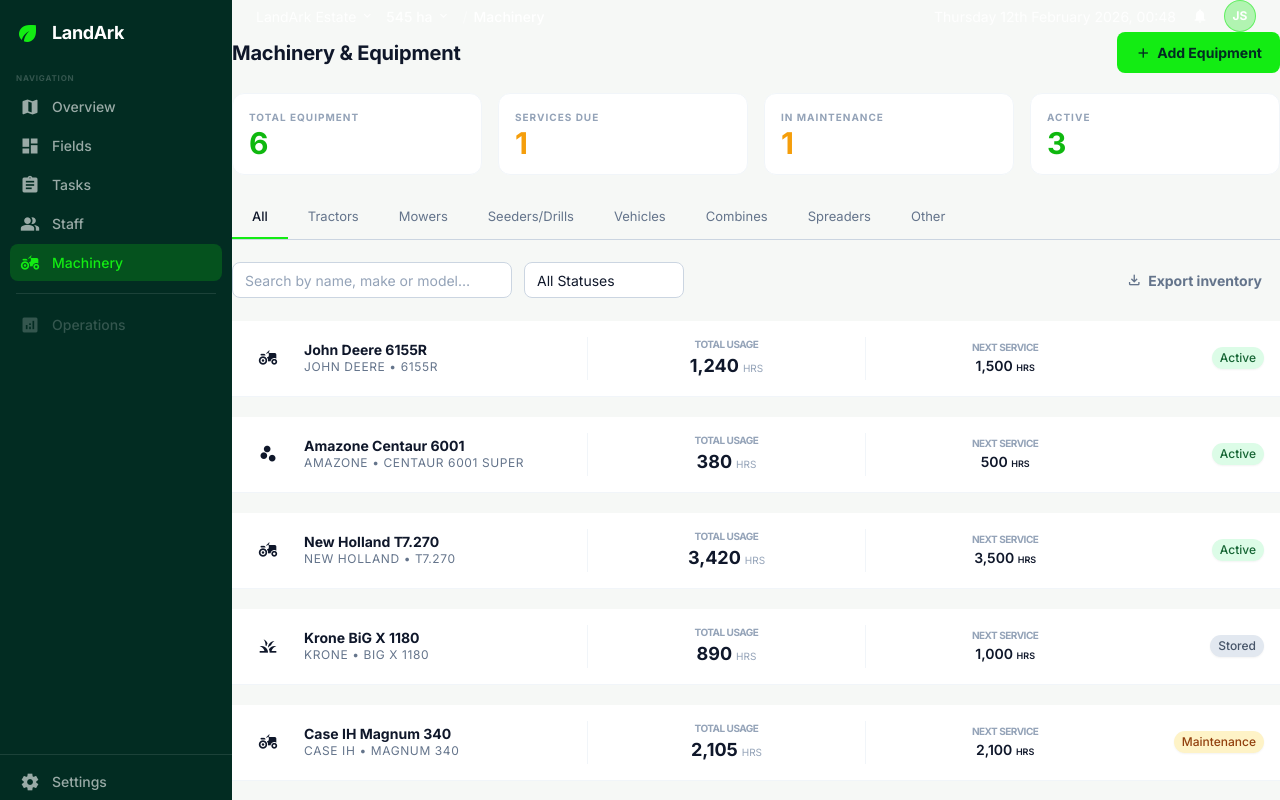
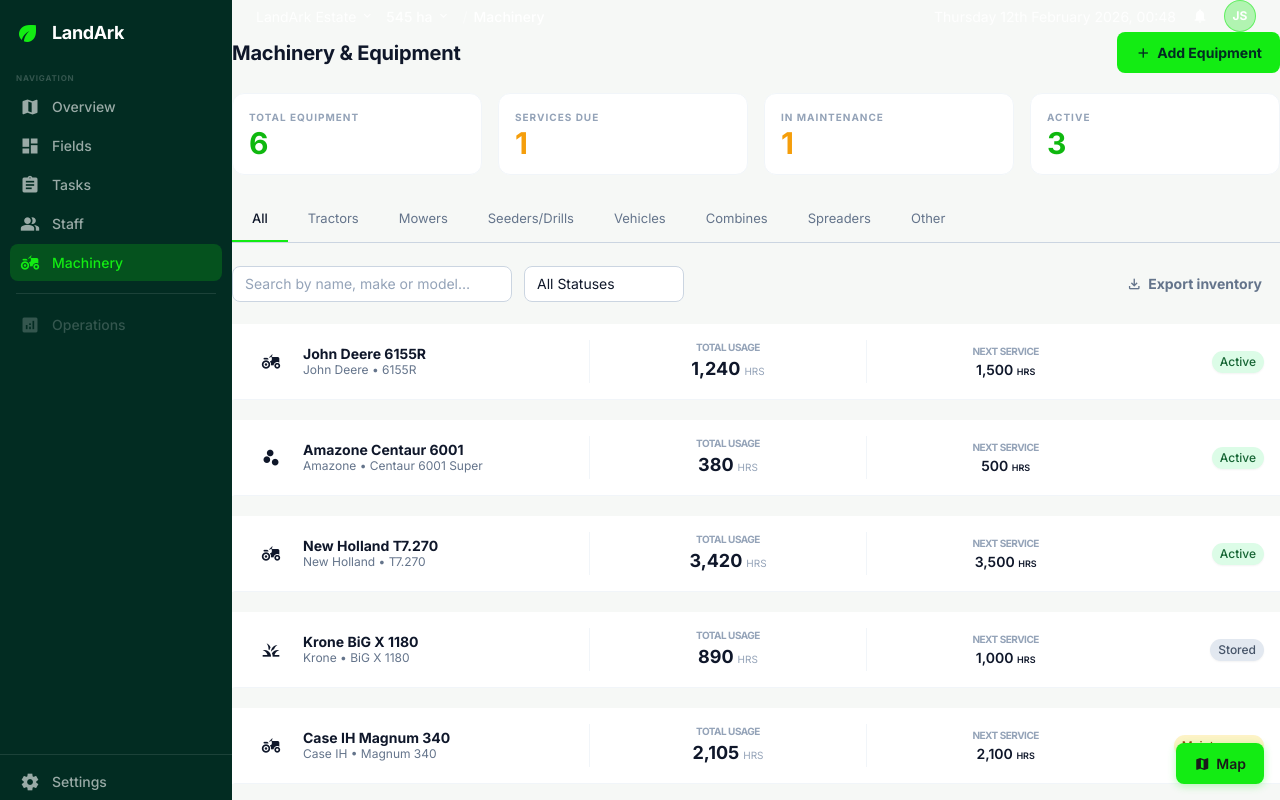
Before and after one commit to George-Corfield/estate-demo-v3, a React (Vite) app in the folder soilark/: page /machinery in a window 1280 px wide. Built offline with nearby package versions, Linux system fonts and the light colour scheme.

Commit message:
Update to better machinery style

```diff
--- a/soilark/src/components/shared/TabBar.jsx
+++ b/soilark/src/components/shared/TabBar.jsx
@@ -1,11 +1,11 @@
 export default function TabBar({ tabs, activeTab, onChange }) {
   return (
-    <div className="flex gap-0" style={{ borderBottom: '1px solid var(--color-surface-300)' }}>
+    <div className="flex gap-0 overflow-x-auto items-stretch thin-scrollbar" style={{ borderBottom: '1px solid var(--color-surface-300)', minHeight: '48px' }}>
       {tabs.map((tab) => (
         <button
           key={tab.id}
           onClick={() => onChange(tab.id)}
-          className="relative"
+          className="relative flex-shrink-0"
           style={{
             padding: '12px 20px',
             fontFamily: 'var(--font-body)',
--- a/soilark/src/index.css
+++ b/soilark/src/index.css
@@ -495,6 +495,12 @@
 .custom-scrollbar::-webkit-scrollbar-thumb { background: var(--color-slate-300); border-radius: 10px; }
 .custom-scrollbar::-webkit-scrollbar-thumb:hover { background: var(--color-slate-400); }
 
+.thin-scrollbar::-webkit-scrollbar { width: 3px; }
+.thin-scrollbar::-webkit-scrollbar-track { background: transparent; }
+.thin-scrollbar::-webkit-scrollbar-thumb { background: var(--color-slate-300); border-radius: 10px; }
+.thin-scrollbar::-webkit-scrollbar-thumb:hover { background: var(--color-slate-400); }
+.thin-scrollbar { scrollbar-width: thin; }
+
 /* Toast animations */
 @keyframes slideUp {
   from { transform: translateY(16px); opacity: 0; }
--- /dev/null
+++ b/soilark/src/modules/machinery/MachineryListCompact.jsx
@@ -0,0 +1,63 @@
+import { useApp } from '../../context/AppContext'
+import { MACHINERY_STATUS_COLORS } from '../../data/machinery'
+
+const TYPE_ICON_MAP = {
+  Tractor: 'agriculture',
+  'Combine Harvester': 'precision_manufacturing',
+  'Fertilizer Spreader': 'scatter_plot',
+  'Forage Harvester': 'grass',
+  Seeder: 'yard',
+  Mower: 'content_cut',
+  Vehicle: 'directions_car',
+  Other: 'build',
+}
+
+export default function MachineryListCompact({ selectedId, onEquipmentClick }) {
+  const { machinery } = useApp()
+
+  return (
+    <div className="flex flex-col h-full" style={{ background: 'var(--color-surface-50)' }}>
+      <div style={{ padding: '12px 16px', borderBottom: '1px solid var(--color-surface-300)' }}>
+        <h3 className="text-label" style={{ color: 'var(--color-slate-400)', margin: 0 }}>
+          Equipment ({machinery.length})
+        </h3>
+      </div>
+      <div className="flex-1 overflow-y-auto custom-scrollbar">
+        {machinery.map(equipment => {
+          const icon = TYPE_ICON_MAP[equipment.type] || 'build'
+          const badgeClass = MACHINERY_STATUS_COLORS[equipment.status] || 'badge-neutral'
+          const isActive = equipment.id === selectedId
+
+          return (
+            <div
+              key={equipment.id}
+              onClick={() => onEquipmentClick(equipment.id)}
+              className="flex items-center gap-3"
+              style={{
+                padding: '10px 12px',
+                cursor: 'pointer',
+                borderLeft: isActive ? '3px solid var(--color-primary)' : '3px solid transparent',
+                background: isActive ? 'rgba(19, 236, 19, 0.06)' : 'transparent',
+                borderBottom: '1px solid var(--color-surface-200)',
+                transition: 'background 0.15s ease',
+              }}
+              onMouseEnter={e => { if (!isActive) e.currentTarget.style.background = 'var(--color-surface-100)' }}
+              onMouseLeave={e => { if (!isActive) e.currentTarget.style.background = 'transparent' }}
+            >
+              <div style={{ width: 32, height: 32, borderRadius: '6px', background: 'var(--color-surface-100)', display: 'flex', alignItems: 'center', justifyContent: 'center', flexShrink: 0 }}>
+                <span className="material-symbols-outlined" style={{ color: 'var(--color-slate-700)', fontSize: 16 }}>{icon}</span>
+              </div>
+              <div className="flex-1 min-w-0">
+                <p className="font-bold text-slate-900 m-0 text-sm leading-tight truncate">{equipment.name}</p>
+                <p className="text-xs text-slate-500 m-0 truncate">{equipment.make} {equipment.model}</p>
+              </div>
+              <span className={`badge ${badgeClass}`} style={{ fontSize: 10, padding: '2px 6px', flexShrink: 0 }}>
+                {equipment.status}
+              </span>
+            </div>
+          )
+        })}
+      </div>
+    </div>
+  )
+}
--- a/soilark/src/modules/machinery/MachineryListView.jsx
+++ b/soilark/src/modules/machinery/MachineryListView.jsx
@@ -41,7 +41,7 @@
   URL.revokeObjectURL(url)
 }
 
-export default function MachineryListView({ onEquipmentClick, showInlineCreate, setShowInlineCreate }) {
+export default function MachineryListView({ onEquipmentClick, showInlineCreate, setShowInlineCreate, compact, selectedId }) {
   const { machinery } = useApp()
   const [activeTab, setActiveTab] = useState('All')
   const [search, setSearch] = useState('')
@@ -86,17 +86,22 @@
 
   return (
     <div className="flex flex-col h-full overflow-hidden">
-      <div style={{ padding: 'var(--content-padding)' }} className="flex flex-col gap-5 flex-1 overflow-y-auto custom-scrollbar">
+      <div style={{ padding: compact ? '12px' : 'var(--content-padding)' }} className="flex flex-col gap-5 flex-1 overflow-y-auto custom-scrollbar" >
         {/* Page Header */}
         <div className="flex items-center justify-between">
-          <h1 className="text-heading-2" style={{ color: 'var(--color-slate-900)', margin: 0 }}>Machinery & Equipment</h1>
+          <h1 className={compact ? 'text-heading-3' : 'text-heading-2'} style={{ color: 'var(--color-slate-900)', margin: 0 }}>
+            {compact ? 'Equipment' : 'Machinery & Equipment'}
+          </h1>
+          {!compact && (
             <button onClick={() => setShowInlineCreate(true)} className="btn btn-primary">
               <span className="material-symbols-outlined" style={{ fontSize: 16 }}>add</span>
               Add Equipment
             </button>
+          )}
         </div>
 
         {/* Stat Strip */}
+        {!compact && (
           <div className="grid grid-cols-4 gap-4">
             <div className="stat-card">
               <p className="text-label" style={{ color: 'var(--color-slate-400)', marginBottom: 4 }}>Total Equipment</p>
@@ -115,34 +120,39 @@
               <p className="text-data-large" style={{ color: 'var(--color-green-600)' }}>{activeCount}</p>
             </div>
           </div>
+        )}
 
         {/* Category Tabs */}
         <TabBar tabs={CATEGORY_TABS} activeTab={activeTab} onChange={setActiveTab} />
 
         {/* Filter & Search Row */}
-        <div className="flex items-center gap-3">
+        <div className={`flex items-center gap-3 ${compact ? 'flex-wrap' : ''}`}>
           <input
             type="text"
             placeholder="Search by name, make or model…"
             value={search}
             onChange={e => setSearch(e.target.value)}
             className="form-input"
-            style={{ maxWidth: 280 }}
+            style={{ maxWidth: compact ? '100%' : 280, flex: compact ? '1 1 auto' : undefined, minWidth: compact ? 120 : undefined }}
           />
           <select
             value={statusFilter}
             onChange={e => setStatusFilter(e.target.value)}
             className="form-select"
-            style={{ width: 160 }}
+            style={{ width: compact ? 'auto' : 160, flex: compact ? '0 1 auto' : undefined }}
           >
             <option value="All">All Statuses</option>
             {EQUIPMENT_STATUSES.map(s => <option key={s} value={s}>{s}</option>)}
           </select>
+          {!compact && (
+            <>
               <div className="flex-1" />
               <button onClick={() => exportCSV(machinery)} className="btn btn-ghost">
                 <span className="material-symbols-outlined" style={{ fontSize: 16 }}>download</span>
                 Export inventory
               </button>
+            </>
+          )}
         </div>
 
         {/* Inline Create Form (Pattern A) */}
@@ -160,34 +170,38 @@
             const badgeClass = MACHINERY_STATUS_COLORS[equipment.status] || 'badge-neutral';
             const isOverdue = equipment.hours >= equipment.nextServiceDue;
 
+            const isSelected = compact && equipment.id === selectedId
+
             return (
               <div
                 key={equipment.id}
                 onClick={() => onEquipmentClick(equipment.id)}
-                className="group flex items-center p-4 mb-2"
+                className={`group flex items-center ${compact ? 'p-3' : 'p-4'} mb-2`}
                 style={{
                   cursor: 'pointer',
-                  background: 'white',
+                  background: isSelected ? 'rgba(19, 236, 19, 0.06)' : 'white',
                   borderBottom: `1px solid var(--color-slate-100)`,
+                  borderLeft: isSelected ? '3px solid var(--color-primary)' : '3px solid transparent',
                   transition: 'background 0.2s ease'
                 }}
-                onMouseEnter={e => { e.currentTarget.style.background = 'var(--color-surface-50)' }}
-                onMouseLeave={e => { e.currentTarget.style.background = 'white' }}
+                onMouseEnter={e => { if (!isSelected) e.currentTarget.style.background = 'var(--color-surface-50)' }}
+                onMouseLeave={e => { if (!isSelected) e.currentTarget.style.background = isSelected ? 'rgba(19, 236, 19, 0.06)' : 'white' }}
               >
                 {/* 1. Identity Column (The "What") */}
-                <div className="flex items-center gap-4 w-1/3 min-w-[250px]">
-                  <div style={{ width: 40, height: 40, borderRadius: '8px', background: 'var(--color-surface-100)', display: 'flex', alignItems: 'center', justifyContent: 'center', flexShrink: 0 }}>
-                    <span className="material-symbols-outlined" style={{ color: 'var(--color-slate-700)', fontSize: 20 }}>{icon}</span>
+                <div className={`flex items-center gap-3 ${compact ? 'flex-1 min-w-0' : 'w-1/3 min-w-[250px]'}`}>
+                  <div style={{ width: compact ? 32 : 40, height: compact ? 32 : 40, borderRadius: '8px', background: 'var(--color-surface-100)', display: 'flex', alignItems: 'center', justifyContent: 'center', flexShrink: 0 }}>
+                    <span className="material-symbols-outlined" style={{ color: 'var(--color-slate-700)', fontSize: compact ? 16 : 20 }}>{icon}</span>
                   </div>
                   <div className="truncate">
-                    <p className="font-bold text-slate-900 m-0 leading-tight">{equipment.name}</p>
-                    <p className="text-xs text-slate-500 m-0 uppercase tracking-wider">
-                      {equipment.make} • {equipment.model}
+                    <p className="font-bold text-slate-900 m-0 leading-tight" style={{ fontSize: compact ? 13 : undefined }}>{equipment.name}</p>
+                    <p className="text-xs text-slate-500 m-0 truncate" style={{ letterSpacing: compact ? 'normal' : undefined }}>
+                      {equipment.make} {compact ? '' : '• '}{equipment.model}
                     </p>
                   </div>
                 </div>
 
                 {/* 2. Operational Column (The "Usage") - Centered */}
+                {!compact && (
                   <div className="flex-1 flex flex-col items-center border-x border-slate-100 px-4">
                     <span className="text-[10px] font-bold text-slate-400 uppercase tracking-tighter">Total Usage</span>
                     <div>
@@ -195,8 +209,10 @@
                       <span className="text-[10px] ml-1 text-slate-400">HRS</span>
                     </div>
                   </div>
+                )}
 
                 {/* 3. Maintenance Column (The "Deadline") - Centered */}
+                {!compact && (
                   <div className="flex-1 flex flex-col items-center px-4">
                     <span className="text-[10px] font-bold text-slate-400 uppercase tracking-tighter">Next Service</span>
                     {equipment.nextServiceDue ? (
@@ -210,10 +226,11 @@
                       <span className="text-slate-300">—</span>
                     )}
                   </div>
+                )}
 
                 {/* 4. Status Column (The "Condition") - Right Aligned */}
-                <div className="w-[120px] flex justify-end">
-                  <span className={`badge ${badgeClass} shadow-sm`}>
+                <div className={compact ? '' : 'w-[120px]'} style={{ flexShrink: 0, display: 'flex', justifyContent: 'flex-end' }}>
+                  <span className={`badge ${badgeClass} shadow-sm`} style={compact ? { fontSize: 10, padding: '2px 6px' } : undefined}>
                     {equipment.status}
                   </span>
                 </div>
--- a/soilark/src/modules/machinery/MachineryPage.jsx
+++ b/soilark/src/modules/machinery/MachineryPage.jsx
@@ -1,12 +1,14 @@
 import { useState, useEffect } from 'react'
 import { useLocation, useNavigate } from 'react-router-dom'
 import MachineryListView from './MachineryListView'
+import MachineryListCompact from './MachineryListCompact'
 import MachineryDetailView from './MachineryDetailView'
 import EstateMap from '../../components/shared/EstateMap'
 import Calendar from '../../components/shared/Calendar'
 
 export default function MachineryPage() {
   const [selectedEquipmentId, setSelectedEquipmentId] = useState(null)
+  const [showMapPanel, setShowMapPanel] = useState(false)
   const [showInlineCreate, setShowInlineCreate] = useState(false)
   const [rightView, setRightView] = useState('map')
   const [calendarDate, setCalendarDate] = useState(null)
@@ -16,6 +18,7 @@
   useEffect(() => {
     if (location.state?.openEquipmentId) {
       setSelectedEquipmentId(location.state.openEquipmentId)
+      setShowMapPanel(false)
       setShowInlineCreate(false)
       navigate('.', { replace: true, state: {} })
     }
@@ -30,11 +33,39 @@
     setSelectedEquipmentId(null)
   }
 
-  // Mode 2: detail panel + map/calendar
-  if (selectedEquipmentId) {
+  const handleToggleMapPanel = () => {
+    setShowMapPanel(prev => !prev)
+  }
+
+  const toggleButton = (
+    <button
+      onClick={handleToggleMapPanel}
+      className="btn flex items-center gap-2"
+      style={{
+        position: 'absolute',
+        bottom: 16,
+        right: showMapPanel ? undefined : 16,
+        left: showMapPanel ? 16 : undefined,
+        zIndex: 30,
+        background: 'var(--color-primary)',
+        color: '#1a1a1a',
+        fontWeight: 600,
+        boxShadow: '0 2px 8px rgba(19, 236, 19, 0.3)',
+      }}
+    >
+      <span className="material-symbols-outlined" style={{ fontSize: 16 }}>
+        {showMapPanel ? 'fullscreen' : 'map'}
+      </span>
+      {showMapPanel ? 'Full View' : 'Map'}
+    </button>
+  )
+
+  // Mode 2: map/calendar visible (with either list or detail in 35% panel)
+  if (showMapPanel) {
     return (
       <div className="flex h-full">
-        <div className="split-panel" style={{ display: 'flex', flexDirection: 'column', overflow: 'hidden' }}>
+        <div className="split-panel relative" style={{ display: 'flex', flexDirection: 'column', overflow: 'hidden' }}>
+          {selectedEquipmentId ? (
             <MachineryDetailView
               equipmentId={selectedEquipmentId}
               onClose={handleBack}
@@ -43,8 +74,17 @@
                 setRightView('calendar')
               }}
             />
+          ) : (
+            <MachineryListView
+              compact
+              onEquipmentClick={handleEquipmentClick}
+              showInlineCreate={showInlineCreate}
+              setShowInlineCreate={setShowInlineCreate}
+            />
+          )}
+          {toggleButton}
         </div>
-        <div className="flex-1 relative">
+        <div className="flex-1 relative" style={{borderLeft: '1px solid var(--color-surface-300)'}}>
           {rightView === 'map' ? (
             <>
               <EstateMap
@@ -71,14 +111,44 @@
     )
   }
 
-  // Mode 3: full-width list
+  // Mode 4: split list + detail (no map)
+  if (selectedEquipmentId) {
     return (
-    <div className="flex-1 min-w-0 flex flex-col overflow-hidden h-full" style={{ background: 'var(--color-surface-50)' }}>
+      <div className="flex h-full">
+        <div style={{ width: '65%', minWidth: 0, display: 'flex', flexDirection: 'column', overflow: 'hidden' }}>
+          <MachineryListView
+            compact
+            onEquipmentClick={handleEquipmentClick}
+            showInlineCreate={showInlineCreate}
+            setShowInlineCreate={setShowInlineCreate}
+            selectedId={selectedEquipmentId}
+          />
+          {toggleButton}
+        </div>
+        <div style={{ width: '35%', borderLeft: '1px solid var(--color-surface-300)', display: 'flex', flexDirection: 'column', overflow: 'hidden' }}>
+          <MachineryDetailView
+            equipmentId={selectedEquipmentId}
+            onClose={handleBack}
+            onServiceDateClick={(dateStr) => {
+              setCalendarDate(dateStr + '#' + Date.now())
+              setShowMapPanel(true)
+              setRightView('calendar')
+            }}
+          />
+        </div>
+      </div>
+    )
+  }
+
+  // Mode 3: full-width list (no map, no selection)
+  return (
+    <div className="flex-1 min-w-0 flex flex-col overflow-hidden h-full relative" style={{ background: 'var(--color-surface-50)' }}>
       <MachineryListView
         onEquipmentClick={handleEquipmentClick}
         showInlineCreate={showInlineCreate}
         setShowInlineCreate={setShowInlineCreate}
       />
+      {toggleButton}
     </div>
   )
 }
```
Lines whose indentation alone changed are shown as unchanged.
